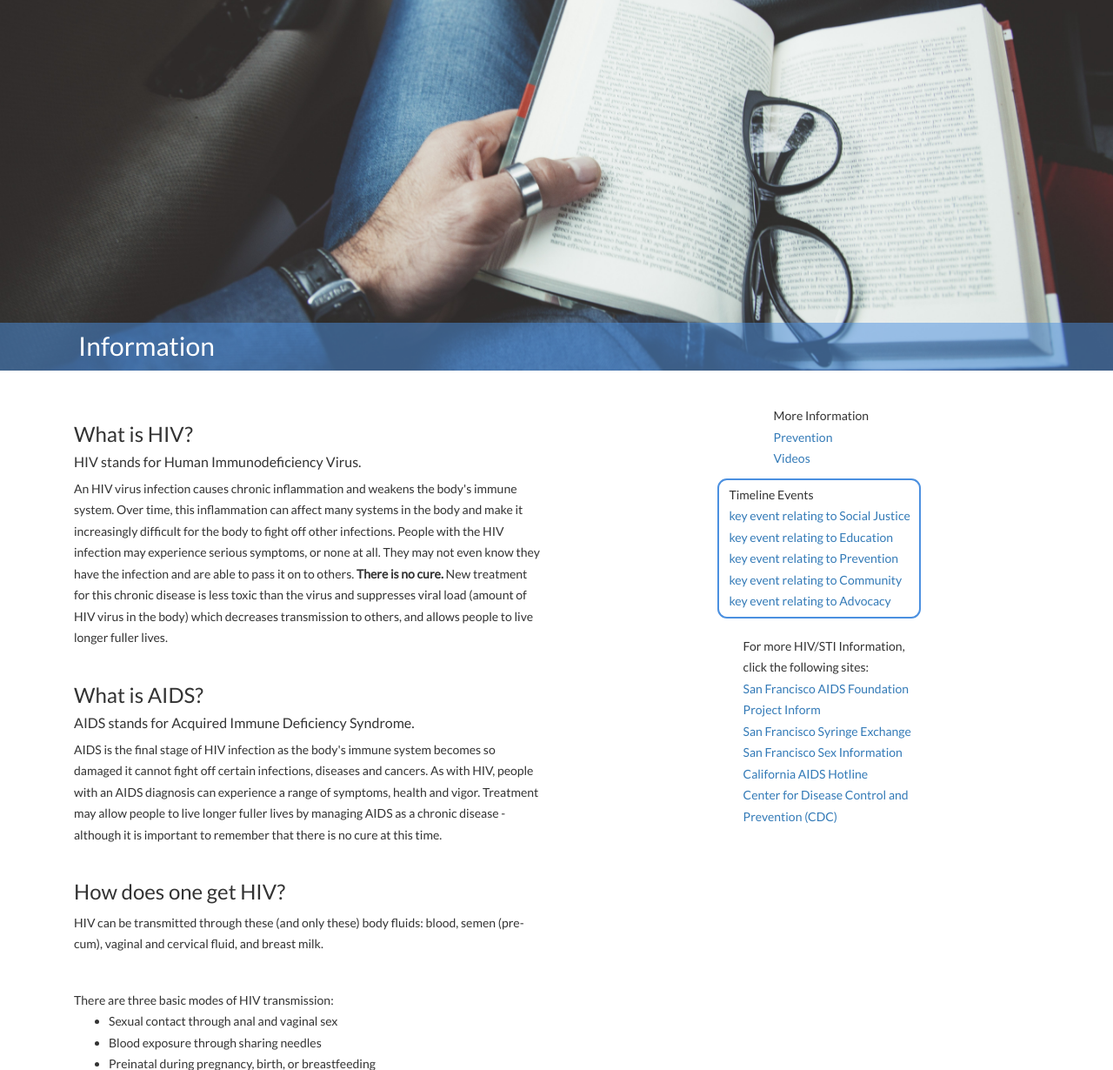
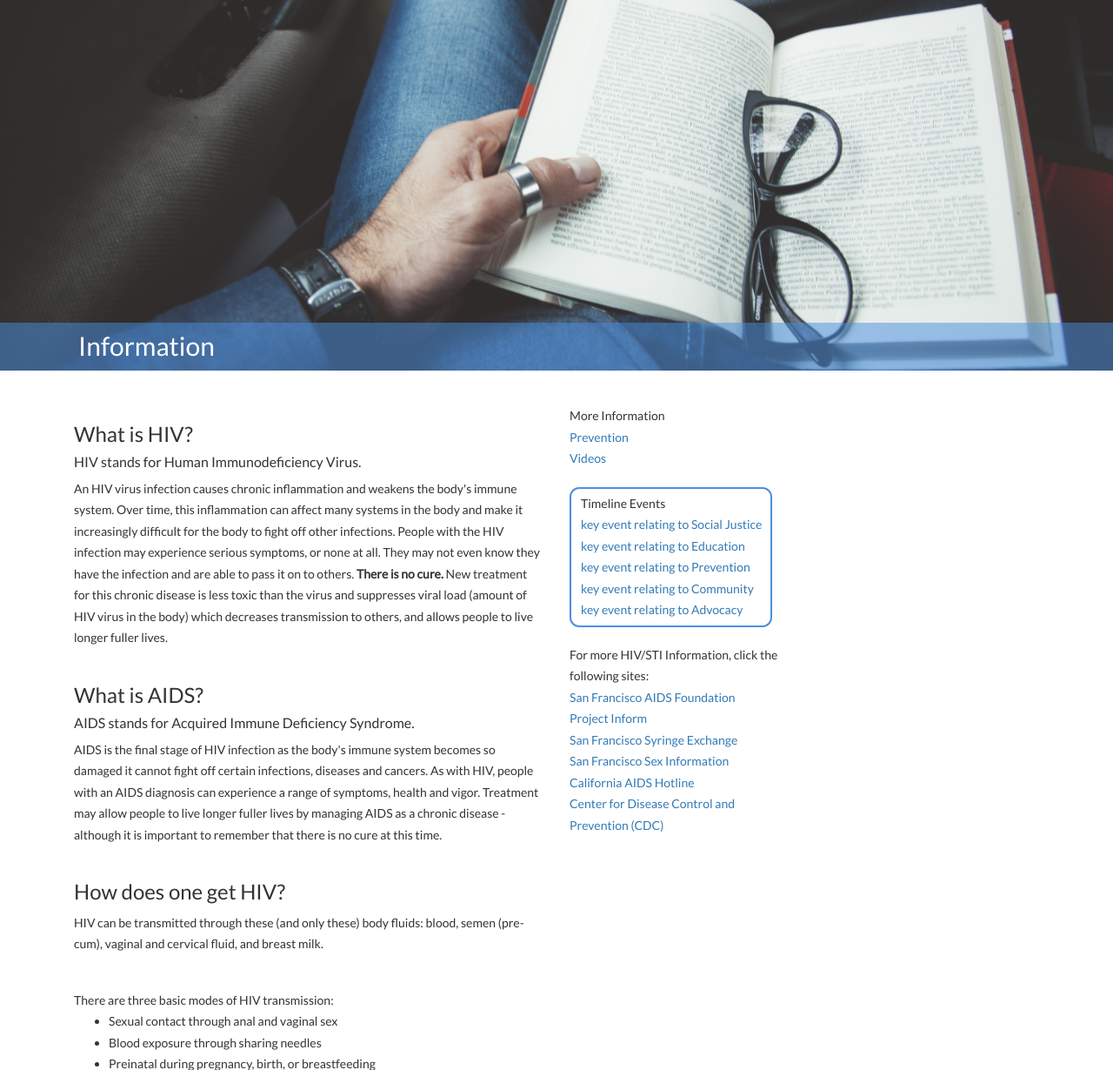
Before and after one commit to RadBitt/HIV-Timeline, a PHP site: page /abouthiv.php in a window 1280 px wide. Shown: the part 55-1285 px from the top of the page at 87% size. Run offline with PHP 8.4, Linux system fonts and the light colour scheme.

Commit message:
Fixed alignment

```diff
--- a/advocacy.php
+++ b/advocacy.php
@@ -19,7 +19,7 @@
 
 		<div class="timeline-events-container col-md-3 col-sm-3">
 
-			<div class="more-services col-md-3 col-sm-3">
+			<div class="more-services">
 				<ul>More Services
 					<li><a href="/support">Community Support</a></li>
 				</ul>
--- a/classes.php
+++ b/classes.php
@@ -20,7 +20,7 @@
 
 		<div class="timeline-events-container col-md-3">
 
-			<div class="more-services col-md-3">
+			<div class="more-services">
 				<ul>More Services
 					<li><a href="/support">Community Support</a></li>
 				</ul>
--- a/header.php
+++ b/header.php
@@ -1,6 +1,6 @@
 <?php
 
-$deployment = false;
+$deployment = true;
 
 if ($deployment)
   $ext = '.html';
--- a/prevention.php
+++ b/prevention.php
@@ -50,7 +50,7 @@
 			</div>
 		</div>
 
-		<div class="right-section col-md-3">
+		<div class="col-md-3">
 			<div class="more-services">
 				<ul>More Services
 					<li><a href="#">Community Support</a></li>
--- a/static/css/main.css
+++ b/static/css/main.css
@@ -54,15 +54,15 @@ ul {
 /*hide centerBlock class at breakpoint*/
 .centerBlock {
   display: table;
-  margin: 0 auto;
+  /*margin: 0 auto;*/
 }
 
-.more-services {
-  margin: 0px 0px 10px 35px;
+.more-services ul, .external-links {
+  margin: 0;
+  padding: 0 0px 20px 0px;
 }
 
 .right-section {
-  margin-left: 14%;
   display: inline-block;
 }
 
@@ -337,10 +337,4 @@ ul {
     display: block;
   }
 
-  .more-services ul, .right-section {
-    padding: 0;
-    margin: 0;
-  }
-
-}
->>>>>>> b073068df6f6a6577120c1de15dc056d8c8d5cad
+}>>>>>>> b073068df6f6a6577120c1de15dc056d8c8d5cad
```
